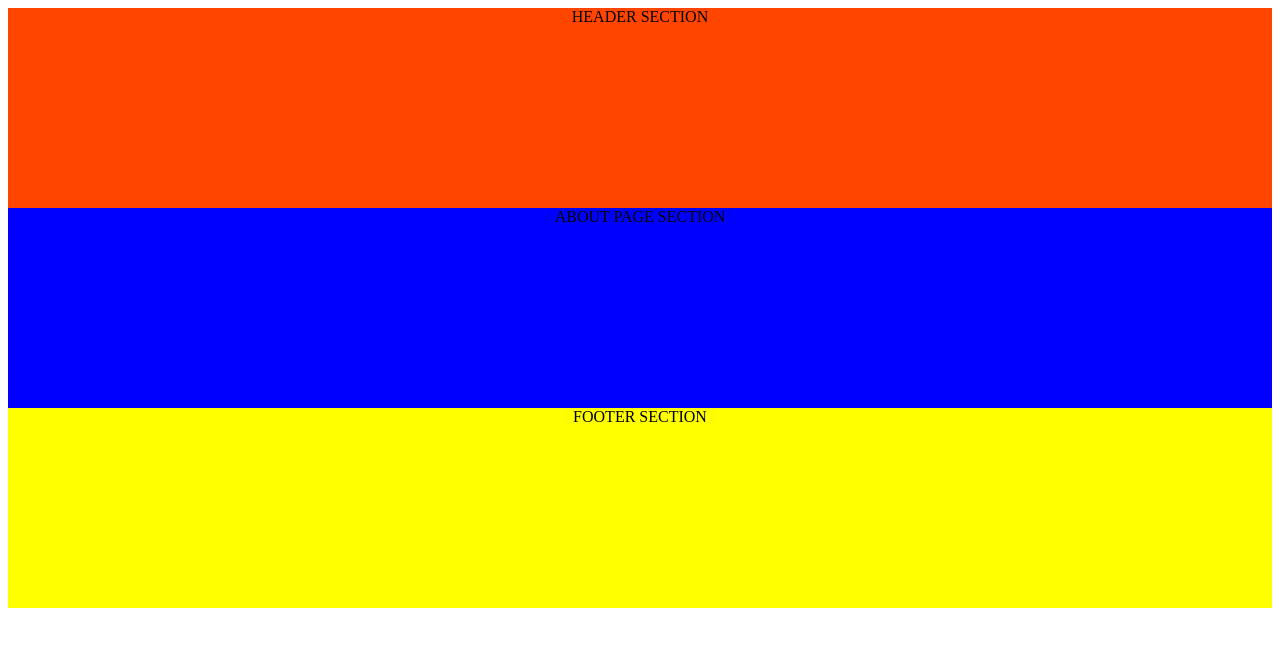
After one commit to tsola2002/php-sandbox4, a PHP site: page /about.php in a window 1280 px wide. The commit adds this page. Shown: the top 647 px of the page. Run offline with PHP 8.4, Linux system fonts and the light colour scheme.

Commit message:
server side includes

```diff
--- /dev/null
+++ b/06-FUNCTIONS/website/about.php
@@ -0,0 +1,6 @@
+
+   <?php include 'header.php'; ?>
+   <div class="about">
+        ABOUT PAGE SECTION
+    </div>
+   <?php include 'footer.php'; ?>
--- /dev/null
+++ b/06-FUNCTIONS/website/footer.php
@@ -0,0 +1,5 @@
+<div class="footer">
+        FOOTER SECTION
+    </div>
+</body>
+</html>
--- /dev/null
+++ b/06-FUNCTIONS/website/header.php
@@ -0,0 +1,18 @@
+<!DOCTYPE html>
+<html lang="en">
+<head>
+    <meta charset="UTF-8">
+    <meta name="viewport" content="width=device-width, initial-scale=1.0">
+    <title>Website Template</title>
+    <style>
+        body { text-align: center;}
+        .header{ height: 200px;background-color: orangered;}
+        .main{ height: 200px; background-color: green; }
+        .footer{ height: 200px; background-color: yellow;}
+        .about{ height: 200px; background-color: blue;}
+    </style>
+</head>
+<body>
+    <div class="header">
+        HEADER SECTION
+    </div>
```
Also changed, not shown: 06-FUNCTIONS/website/main.php (+12 -22 lines).
